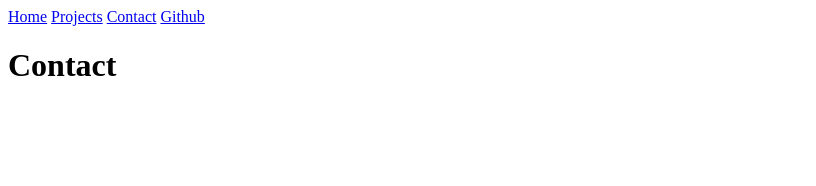
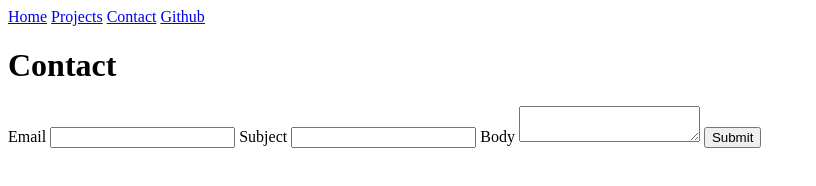
Before and after one commit to achinnam09/portfolio, a plain HTML site: page contact/index.html in a window 1280 px wide. Shown: the whole page, without its empty margins (0-816 px from the left). Drawn offline with Linux system fonts and the light colour scheme.

Commit message:
made contact form on contact page

```diff
--- a/contact/index.html
+++ b/contact/index.html
@@ -3,7 +3,7 @@
 <head>
     <meta charset="UTF-8">
     <meta name="viewport" content="width=device-width, initial-scale=1.0">
-    <title>Document</title>
+    <title>Contact</title>
 </head>
 <body>
     <nav>
@@ -13,5 +13,17 @@
         <a href="https://github.com/achinnam09" target="_blank">Github</a>
     </nav>
     <h1>Contact</h1>
+    <form action="mailto:achinnam@ucsd.edu" method="post" enctype="text/plain">
+        <label>Email
+            <input name="email" type="email">
+        </label>
+        <label>Subject
+            <input name="subject" type="text">
+        </label>
+        <label>Body
+            <textarea name="body"></textarea>
+        </label>
+        <button>Submit</button>
+    </form>
 </body>
 </html>
```
Also changed, not shown: projects/index.html (+1 -1 lines).
